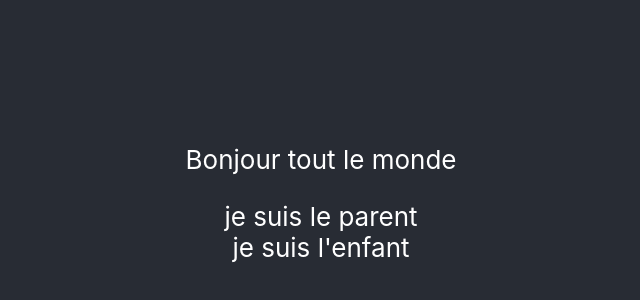
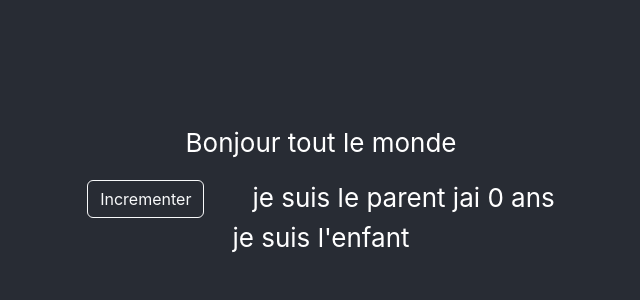
Before and after one commit to 225junior/lab1, a React (Create React App) app: page / in a window 1280 px wide. Shown: the part 210-510 px from the top of the page, without its empty margins (319-959 px from the left). Built offline with nearby package versions, Linux system fonts and the light colour scheme.

Commit message:
Ajout du bouton d'incrementation

```diff
--- a/src/enfant.tsx
+++ b/src/enfant.tsx
@@ -1,4 +1,5 @@
 export const Enfant = () => {
+    console.log("chargement du parent");
     return (
         <div>
             je suis l'enfant
--- a/src/parent.tsx
+++ b/src/parent.tsx
@@ -1,9 +1,17 @@
+import React from "react"
 import { Enfant } from "./enfant"
 
 export const Parent = () => {
+    const [counter, setCounter] = React.useState(0)
+
+    const Incrementer = () => {
+        setCounter(prev => prev + 1)
+        console.log("chargement du parent");
+    }
     return (
         <div>
-            je suis le parent
+            <button className="btn btn-outline-light me-5" onClick={Incrementer}>Incrementer</button>
+            je suis le parent jai {counter} ans
             <Enfant />
         </div>
     )
```
Also changed, not shown: src/index.tsx (+3 -7 lines).
